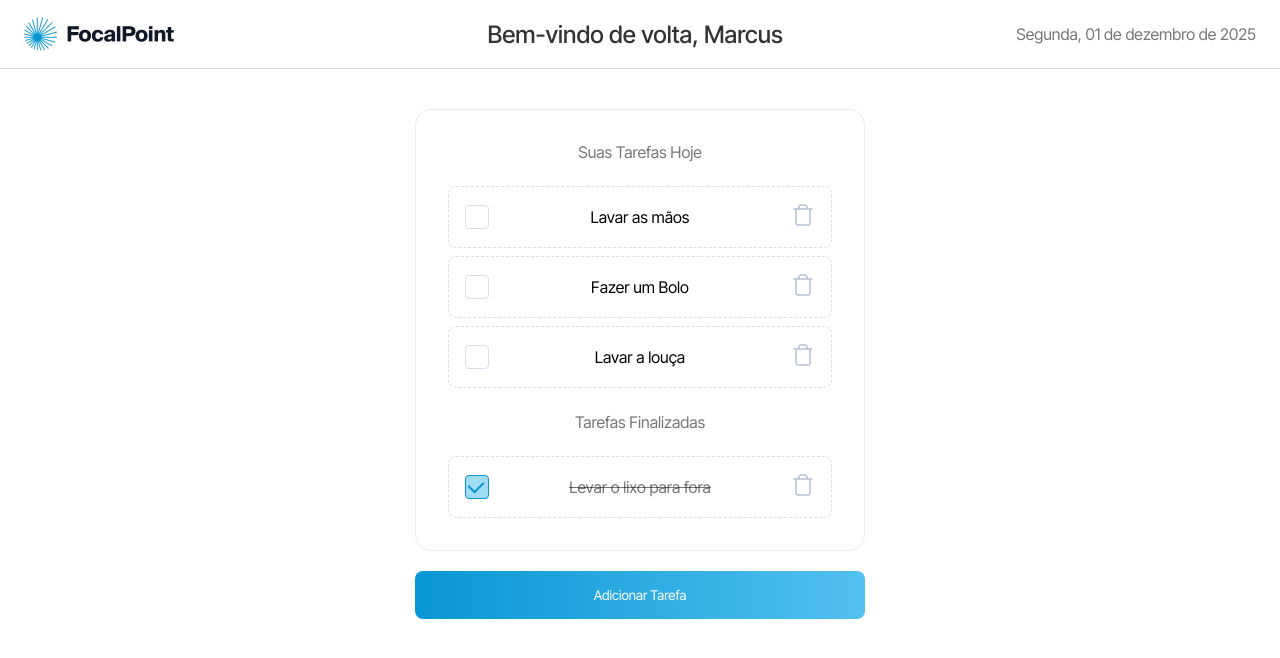
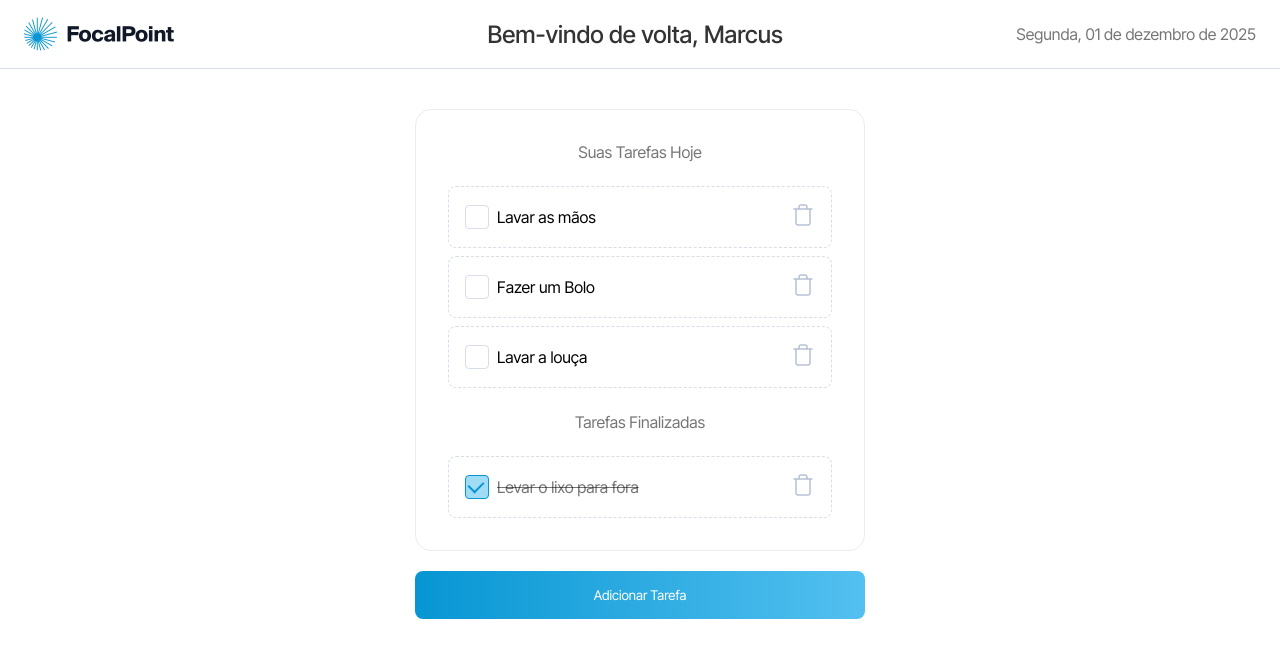
Before and after one commit to Dehrangerz9/legaplan-front-end-jr, a Next.js app: page / in a window 1280 px wide. Shown: the top 658 px of the page. Built offline with nearby package versions, Linux system fonts and the light colour scheme.

Commit message:
fix: texto da lista alinhado com o japão

```diff
--- a/src/app/components/toDoList.js
+++ b/src/app/components/toDoList.js
@@ -88,8 +88,10 @@ export default function ToDoList() {
                 <ul>
                     {tasks.map((task, index) => (
                         <li key={index}>
-                            <input type="checkbox" className="complete-task" onChange={() => completeTask(index)} />
-                            <p>{task}</p>
+                            <div style={{display:'flex',gap:'8px',alignItems:'center'}}>
+                                <input type="checkbox" className="complete-task" onChange={() => completeTask(index)} />
+                                <p>{task}</p>
+                            </div>
                             <div onClick={() => { setDeleteTaskPopup(true); setTaskToDelete(index); setDeleteFromCompleted(false);}} className='delete-task'>
                                 <Image src={trashIcon} alt="deletar tarefa" width={24} height={24} />
                             </div>
@@ -100,8 +102,10 @@ export default function ToDoList() {
                 <ul>
                     {completedTasks.map((task, index) => (
                         <li key={index}>
-                            <input type="checkbox" className="complete-task checked" onChange={() => uncompleteTask(index)} />
-                            <p className='checked'>{task}</p>
+                            <div style={{display:'flex',gap:'8px',alignItems:'center'}}>
+                                <input type="checkbox" className="complete-task checked" onChange={() => uncompleteTask(index)} />
+                                <p className='checked'>{task}</p>
+                            </div>
                             <div onClick={() => { setDeleteTaskPopup(true); setTaskToDelete(index); setDeleteFromCompleted(true); }} className='delete-task'>
                                 <Image src={trashIcon} alt="deletar tarefa" width={24} height={24} />
                             </div>
```
